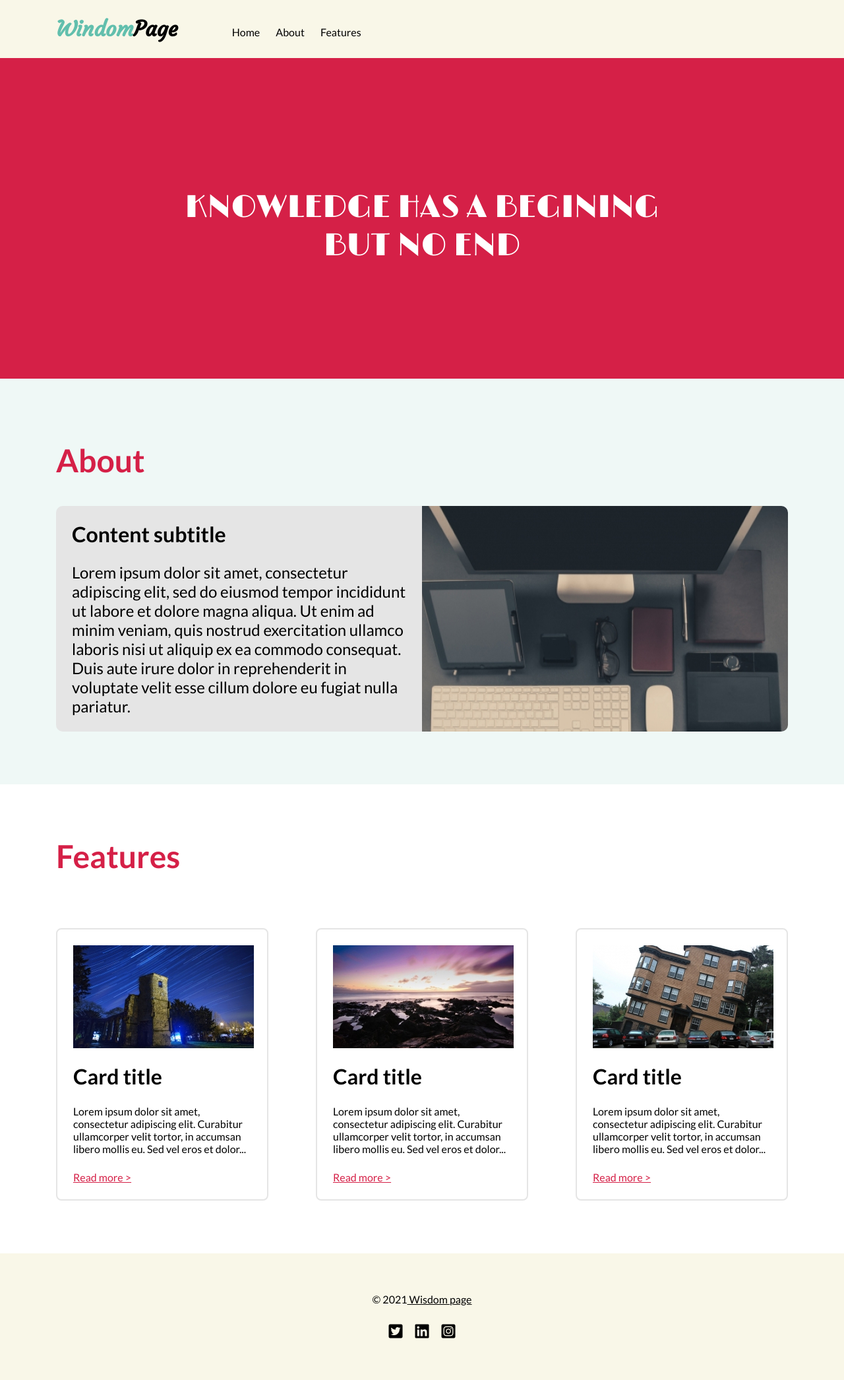
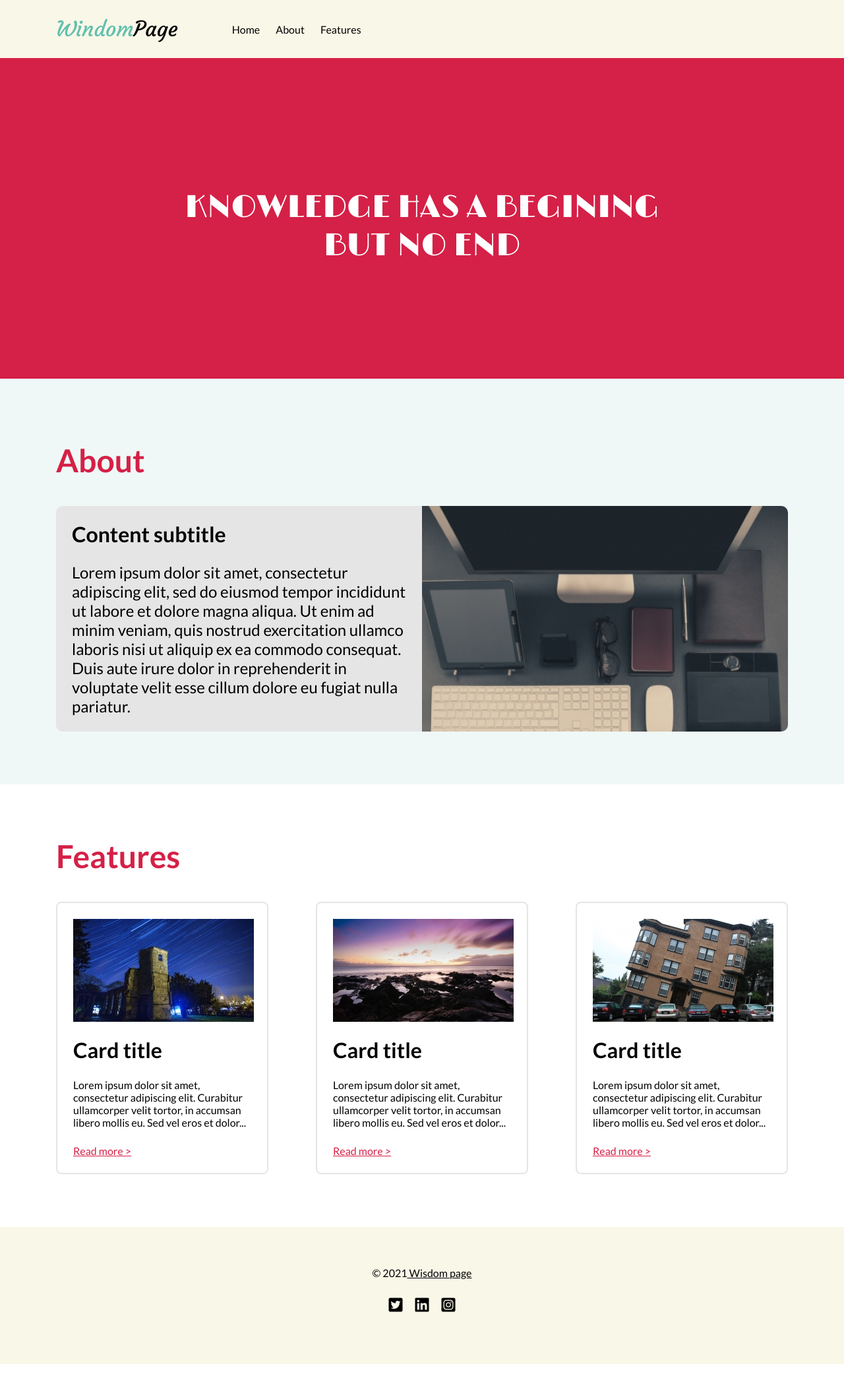
Before and after one commit to 0dessit/Lesson_5, a plain HTML site: page index.html in a window 1280 px wide. Shown: the whole page at 66% size. After the commit the page ends 2068 px from the top, so only its background shows below. Drawn offline with nearby package versions, Linux system fonts and the light colour scheme; a script that the page names is missing.

Commit message:
my commit

```diff
--- a/index.html
+++ b/index.html
@@ -6,6 +6,8 @@
     <meta http-equiv="X-UA-Compatible" content="IE=edge">
     <meta name="viewport" content="width=device-width, initial-scale=1.0">
     <title>WindomPaget</title>
+    <!-- !============ANIMATE CSS============= -->
+    <link rel="stylesheet" href="https://cdnjs.cloudflare.com/ajax/libs/animate.css/4.1.1/animate.min.css" />
     <link
         href="https://fonts.googleapis.com/css2?family=Courgette&family=Lato:wght@400;700&family=Limelight&family=Roboto&display=swap"
         rel="stylesheet">
@@ -17,7 +19,7 @@
 <body>
     <header class="heder-top">
         <div class="container">
-            <h1 class="heading-title">Windom<span class="h1_text">Page</span></h1>
+            <a href="#" class="heading-title">Windom<span class="h1_text">Page</span></a>
             <nav class="nav">
                 <ul class="nav_list">
                     <li class="nav-item">
@@ -36,7 +38,7 @@
     <main class="content">
         <div class="hero">
             <div class="container">
-                <p class="hero-slogan">
+                <p class="hero-slogan josh-js" data-josh-anim-name="fadeInDown">
                     Knowledge has a begining<br />
                     but no end
                 </p>
@@ -46,7 +48,7 @@
             <div class="container">
                 <h2 class="section-title">About</h2>
                 <div class="about-content">
-                    <div class="about-text">
+                    <div class="about-text josh-js" data-josh-anim-name="lightSpeedInLeft">
                         <h3 class="section-subtitle">Content subtitle</h3>
                         <p class="about-description">
                             Lorem ipsum dolor sit amet, consectetur adipiscing elit,
@@ -56,7 +58,8 @@
                             in voluptate velit esse cillum dolore eu fugiat nulla pariatur.
                         </p>
                     </div>
-                    <img class="about-image" src="img/about-image.jpg" alt="Work desk">
+                    <img class="about-image josh-js" data-josh-anim-name="lightSpeedInRight" src="img/about-image.jpg"
+                        alt="Work desk">
                 </div>
             </div>
         </section>
@@ -64,7 +67,7 @@
             <div class="container">
                 <h2 class="section-title">Features</h2>
                 <div class="feature_cards">
-                    <div class="box_card feature_cadr_1">
+                    <div class="box_card feature_cadr_1 josh-js" data-josh-anim-name="fadeInLeft">
                         <img class="features_img" src="img/card-image(1).jpg" alt="tower">
                         <h3 class="section-subtitle">Card title</h3>
                         <p class="features_description">
@@ -73,9 +76,7 @@
                         </p>
                         <a class="featuress_link" href="#" target="_blank">Read more ></a>
                     </div>
-                </div>
-                <div class="feature_cards">
-                    <div class="box_card">
+                    <div class="box_card josh-js" data-josh-anim-name="zoomIn">
                         <img class="features_img" src="img/card-image(2).jpg" alt="landscape">
                         <h3 class="section-subtitle">Card title</h3>
                         <p class="features_description">
@@ -84,10 +85,7 @@
                         </p>
                         <a class="featuress_link" href="#" target="_blank">Read more ></a>
                     </div>
-                </div>
-                <div class="feature_cards ">
-                    <div class="feature_cards">
-                        <div class="box_card">
+                    <div class="box_card josh-js" data-josh-anim-name="fadeInRight">
                         <img class="features_img" src="img/card-image(3).jpg" alt="House">
                         <h3 class="section-subtitle">Card title</h3>
                         <p class="features_description">
@@ -118,6 +116,9 @@
         </div>
     </footer>
 
+    <!-- !===SCRIPTS -->
+    <script src="https://cdn.jsdelivr.net/npm/joshjs@1.0.0/dist/josh.min.js"></script>
+    <script src="scripts/app.js"></script>
 </body>
 
 </html>
--- /dev/null
+++ b/scripts/app.js
@@ -0,0 +1 @@
+const josh = new Josh();
--- a/styles/style.css
+++ b/styles/style.css
@@ -25,6 +25,8 @@ body {
   font-family: Courgette;
   font-size: 32px;
   line-height: 40px;
+  text-decoration: none;
+  vertical-align: middle;
 }
 
 .h1_text {
@@ -34,6 +36,7 @@ body {
 .nav {
   display: inline-block;
   margin-left: 79px;
+  vertical-align: middle;
 }
 
 .nav_list {
@@ -144,7 +147,7 @@ body {
 }
 
 .features_img {
-  padding: 0 0 24px;
+  margin: 0 0 24px;
 }
 
 .features_subtitle {
@@ -155,8 +158,7 @@ body {
 }
 
 .features_description {
-  margin: 24px 0 0;
-  padding-bottom: 24px;
+  margin: 24px 0;
   font-size: 16px;
   line-height: 19px;
   color: #000000;
@@ -183,8 +185,7 @@ body {
 
 .footer_list {
   text-align: center;
-  padding-top: 24px;
-  margin: 0;
+  margin-top: 24px;
   padding-left: 0;
 }
 .footer_items {
```
Lines whose indentation alone changed are shown as unchanged.
